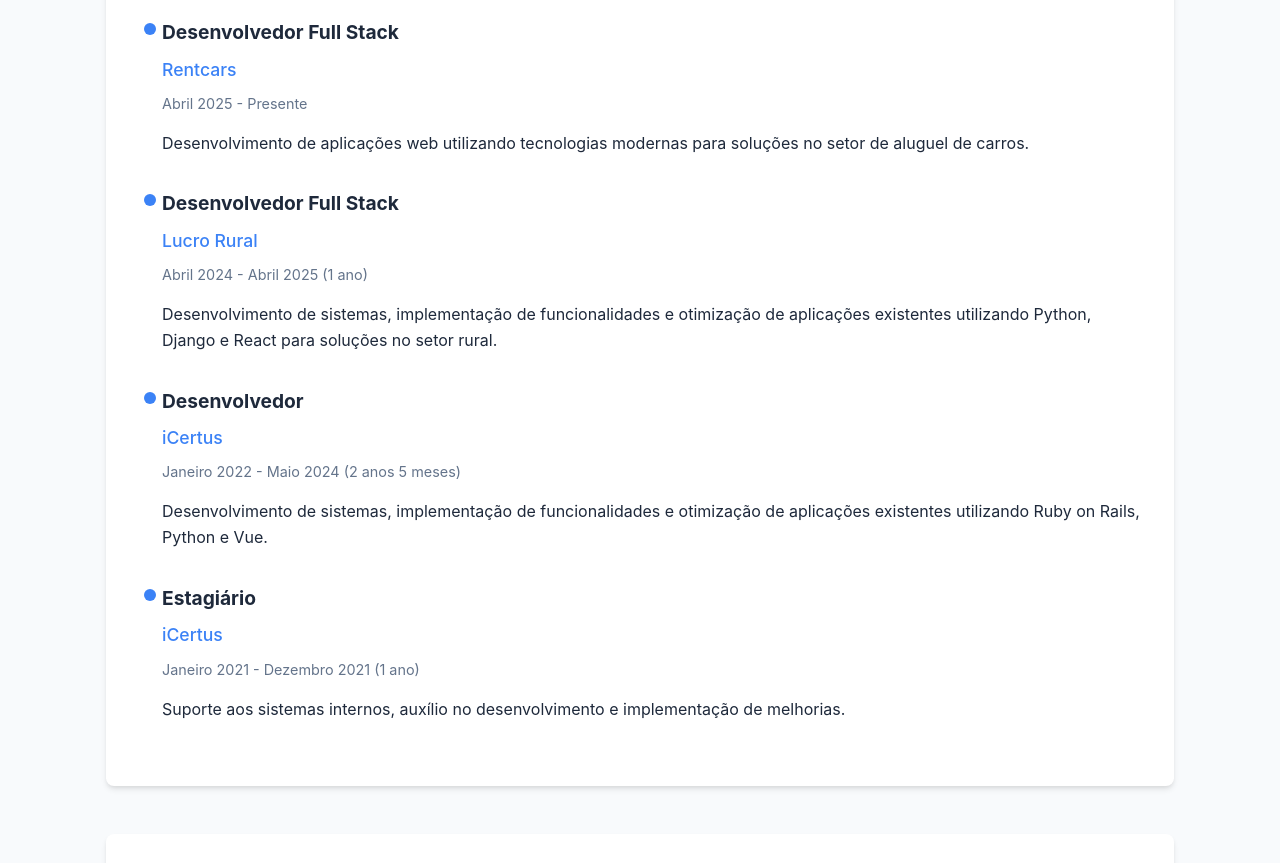
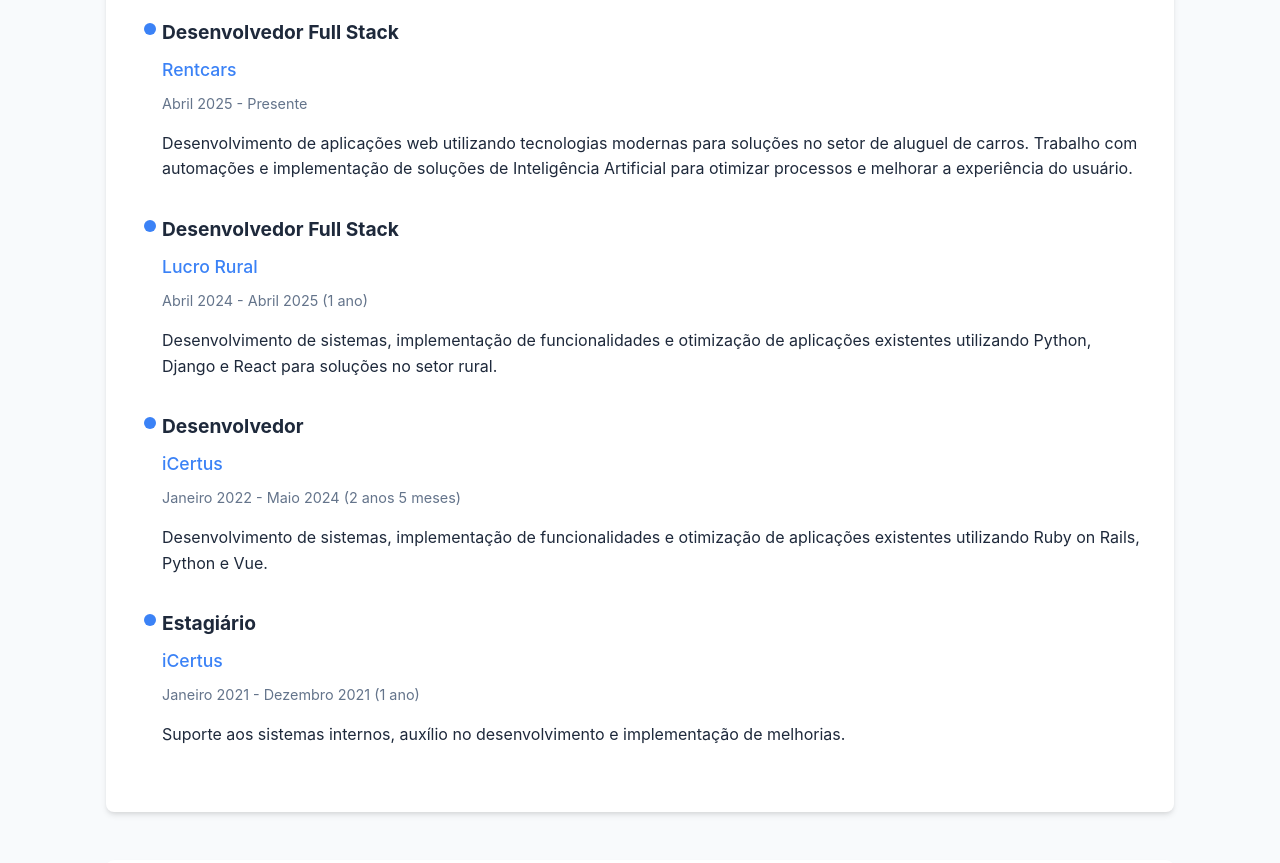
Before and after one commit to hijao08/profile, a plain HTML site: page index.html in a window 1280 px wide. Shown: the part 1000-1863 px from the top of the page. Drawn offline with Linux system fonts and the light colour scheme.

Commit message:
Adicionar informações sobre automações e IA no trabalho na Rentcars

```diff
--- a/index.html
+++ b/index.html
@@ -68,7 +68,7 @@
                         <h3>Desenvolvedor Full Stack</h3>
                         <h4>Rentcars</h4>
                         <p class="date">Abril 2025 - Presente</p>
-                        <p>Desenvolvimento de aplicações web utilizando tecnologias modernas para soluções no setor de aluguel de carros.</p>
+                        <p>Desenvolvimento de aplicações web utilizando tecnologias modernas para soluções no setor de aluguel de carros. Trabalho com automações e implementação de soluções de Inteligência Artificial para otimizar processos e melhorar a experiência do usuário.</p>
                     </div>
                 </div>
                 <div class="timeline-item">
```
